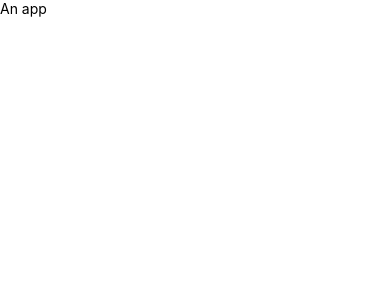
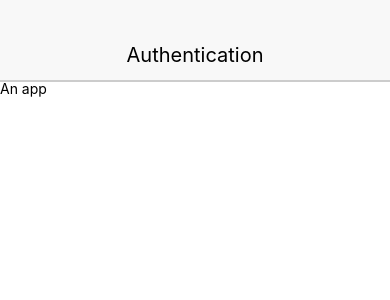
Before and after one commit to ruevaughn/reactnative-auth, a React Native app: screen / in a window 390 px wide. Shown: the top 300 px of the page. Built offline with nearby package versions, Linux system fonts and the light colour scheme.

Commit message:
Add re-usable components from albums app

```diff
--- a/src/App.js
+++ b/src/App.js
@@ -1,10 +1,12 @@
 import React, { Component } from 'react';
 import { View, Text } from 'react-native';
+import { Header } from './components/common';
 
 class App extends Component {
   render() {
     return (
       <View>
+        <Header headerText={'Authentication'} />
         <Text>An app</Text>
       </View>
     )
--- /dev/null
+++ b/src/components/common/Button.js
@@ -0,0 +1,44 @@
+import React from 'react';
+import { Text, TouchableOpacity } from 'react-native'
+// TouchableOpacity - Treated like it's a View tag
+
+const Button = ({ onPress, children }) => {
+  const { buttonStyle, textStyle } = styles;
+  return (
+    <TouchableOpacity
+      onPress={onPress}
+      style={buttonStyle}>
+      <Text style={textStyle}>
+        {children}
+      </Text>
+    </TouchableOpacity>
+  );
+}
+
+const styles = {
+  // flex: 1 - expand to fill as much content as parent element allows
+  // alignSelf - is a property 'type' of flexbox, says to stretch to fill
+  //             the limits of the container.
+  // alignSelf - 'center' - center the text inside button
+
+  buttonStyle: {
+    flex: 1,
+    alignSelf: 'stretch',
+    backgroundColor: '#fff',
+    borderRadius: 5,
+    borderWidth: 1,
+    borderColor: '#007aff',
+    marginLeft: 5,
+    marginRight: 5
+  },
+  textStyle: {
+    alignSelf: 'center',
+    color: '#007aff',
+    fontSize: 16,
+    fontWeight: '600',
+    paddingTop: 10,
+    paddingBottom: 10
+  }
+};
+
+export { Button };
--- /dev/null
+++ b/src/components/common/Card.js
@@ -0,0 +1,29 @@
+import React from 'react';
+import { View } from 'react-native';
+
+const Card = (props) => {
+  return (
+    <View style={styles.containerStyle}>
+      {props.children}
+    </View>
+  )
+};
+
+const styles = {
+  containerStyle: {
+    borderWidth: 1,
+    borderRadius: 2,
+    borderColor: '#ddd',
+    borderBottomWidth: .3,
+    shadowColor: '#000',
+    shadowOffset: { width: 0, height: 2},
+    shadowOpacity: 0.1,
+    shadowRadius: 2,
+    elevation: 1,
+    marginLeft: 5,
+    marginRight: 5,
+    marginTop: 10
+  }
+};
+
+export { Card };
--- /dev/null
+++ b/src/components/common/CardSection.js
@@ -0,0 +1,24 @@
+import React from 'react';
+import { View } from 'react-native';
+
+const CardSection = (props) => {
+  return (
+    <View style={styles.containerStyle}>
+      {props.children}
+    </View>
+  )
+};
+
+const styles = {
+  containerStyle: {
+    borderBottomWidth: 1,
+    padding: 5,
+    backgroundColor: '#fff',
+    justifyContent: 'flex-start',
+    flexDirection: 'row',
+    borderColor: '#ddd',
+    position: 'relative'
+  }
+};
+
+export { CardSection };
--- /dev/null
+++ b/src/components/common/Header.js
@@ -0,0 +1,32 @@
+  import React from 'react';
+  import { Text, View } from 'react-native';
+
+  const Header = (props) => {
+    const { textStyle, viewStyle } = styles;
+
+    return(
+      <View style={viewStyle}>
+        <Text style={textStyle}>{props.headerText}</Text>
+      </View>
+    );
+  };
+
+  const styles = {
+    viewStyle: {
+      backgroundColor: '#F8F8F8',
+      justifyContent: 'center',
+      alignItems: 'center',
+      height: 80,
+      paddingTop: 30,
+      shadowColor: '#000',
+      shadowOffset: { width: 0, height: 2 },
+      shadowOpacity: 0.2,
+      elevation: 2,
+      position: 'relative'
+    },
+    textStyle: {
+      fontSize: 20
+    }
+  };
+
+  export { Header };
--- /dev/null
+++ b/src/components/common/index.js
@@ -0,0 +1,4 @@
+export * from './Button';
+export * from './Card';
+export * from './CardSection';
+export * from './Header';
```
